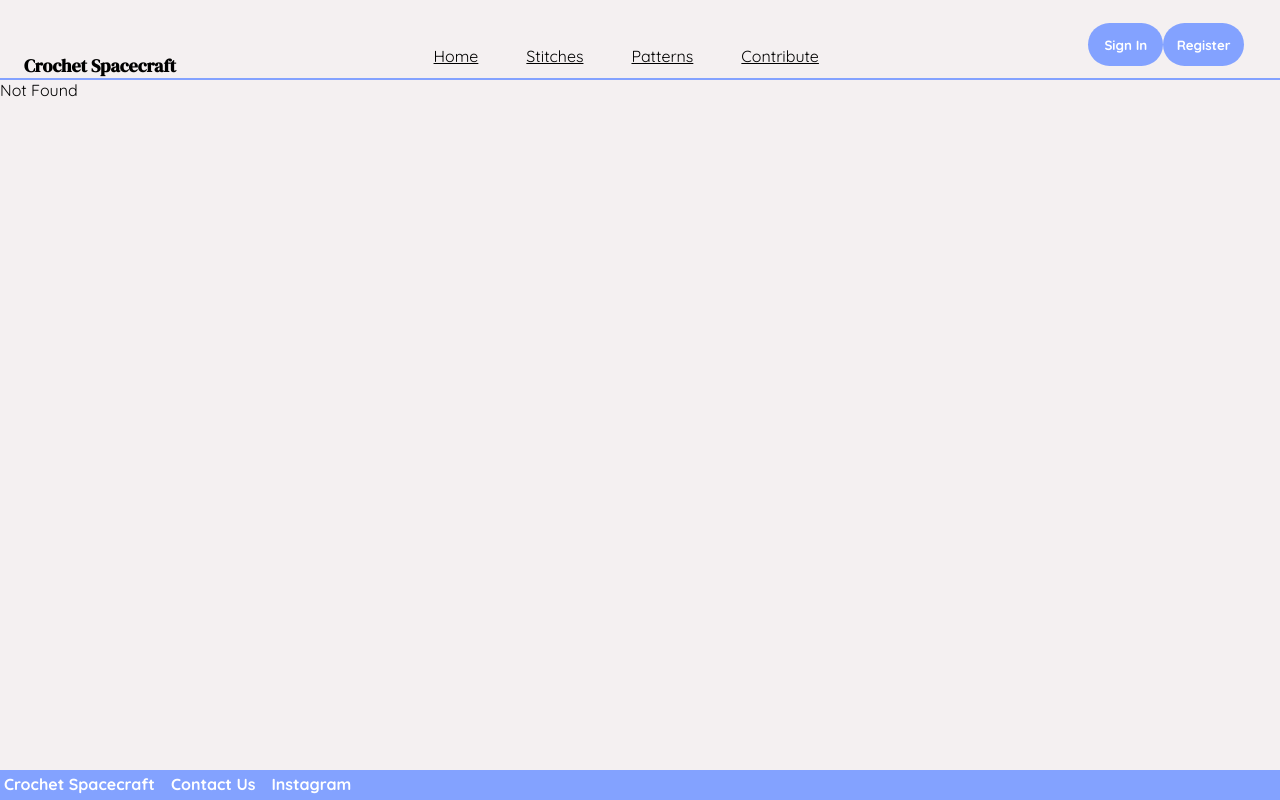
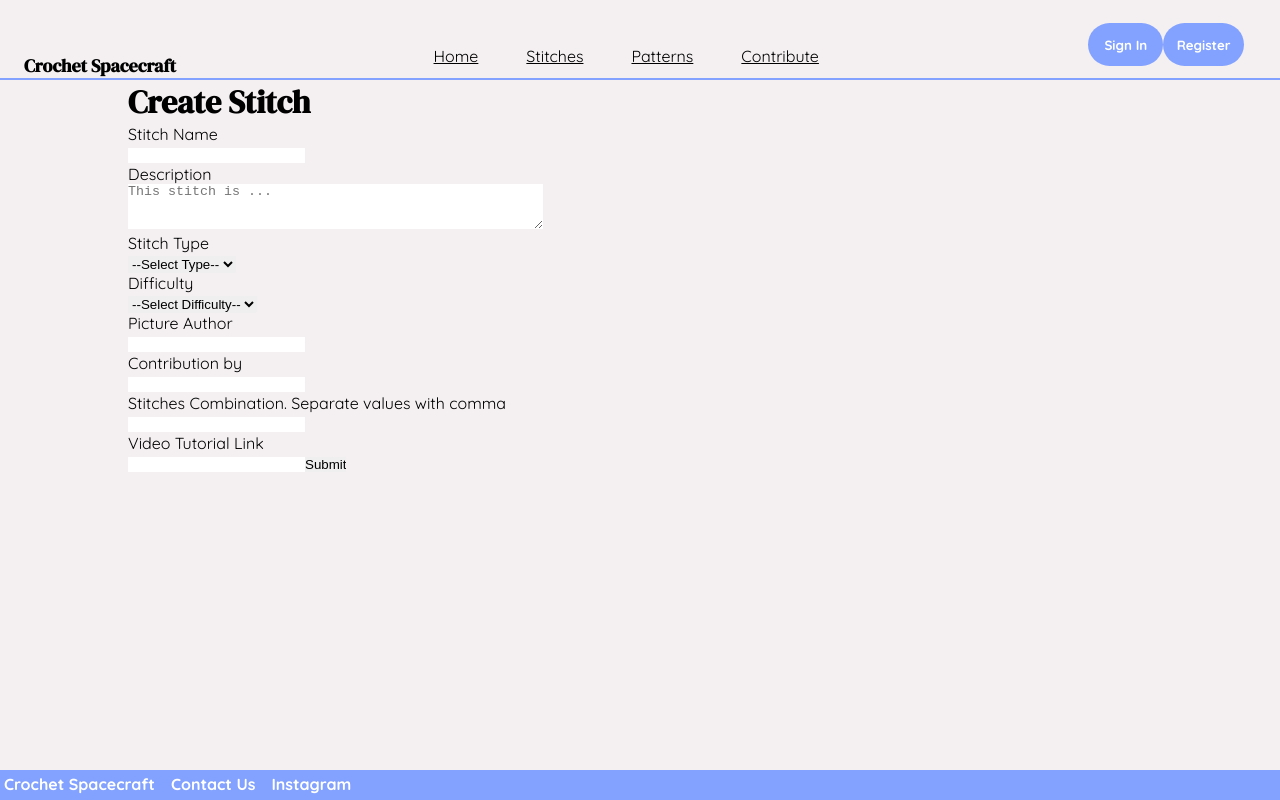
Before and after one commit to elaine2700/Crochet-Pattern-Translate, a React (Create React App) app in the folder frontend/: page /content-management/stitches/create in a window 1280 px wide. Before the commit this address had no page. Built offline with nearby package versions, Linux system fonts and the light colour scheme.

Commit message:
Added Content Management (Create Stitch) Pages

```diff
--- a/frontend/src/App.js
+++ b/frontend/src/App.js
@@ -9,7 +9,7 @@ import PatternsGallery from './Pages/PatternsGallery';
 import Contact from './Pages/Contact';
 import StitchDetail from './Pages/StitchDetail';
 import PatternDetail from './Pages/PatternDetail';
-import Create from './Pages/Create';
+import Create from './Pages/ContentManagement/Stitches/Create';
 
 function App() {
 
@@ -23,7 +23,7 @@ function App() {
         <Route path='/contact' element={<Contact/>}/>
         <Route path='/stitch-details/:id' element={<StitchDetail/>}/>
         <Route path='/pattern-details' element={<PatternDetail/>}/>
-        <Route path='/create' element={<Create/>}/>
+        <Route path='/content-management/stitches/create' element={<Create/>}/>
         <Route path='*' element={<div>Not Found</div>}/>
       </Routes>
       <footer>
--- a/frontend/src/Components/Search Bar/SearchBar.jsx
+++ b/frontend/src/Components/Search Bar/SearchBar.jsx
@@ -23,7 +23,7 @@ const SearchBar = ({setFilterStitches, stitchesList}) => {
     <div className={searchbarStyles.container}>
       <div className={searchbarStyles.bar}>
         <HiSearch/>
-        <label
+        <label className={searchbarStyles.label}
         htmlFor='stitch-search'
         id='search-label'>Search</label>
         <input
--- a/frontend/src/Components/Search Bar/searchbar.module.css
+++ b/frontend/src/Components/Search Bar/searchbar.module.css
@@ -23,6 +23,6 @@
     color: var(--lightblue);
 }
 
-label{
+.label{
     display: none;
 }
--- /dev/null
+++ b/frontend/src/Pages/ContentManagement/Stitches/Create.jsx
@@ -0,0 +1,137 @@
+import React, { useState, useEffect } from 'react'
+import axios from 'axios'
+
+const Create = () => {
+
+  const [stitchName, setStitchName] = useState('')
+  const [description, setDescription] = useState('')
+  const [stitchType, setStitchType] = useState('');
+  const [contributedBy, setContributedBy] = useState('');
+  const [difficulty, setDifficulty] = useState('');
+  const [stitchPicture, setStitchPicture] = useState('');
+  const [picAuthor, setPicAuthor] = useState('');
+
+  const [combinationText, setCombinationText] = useState("");
+  let combination = []
+
+  const [tutorialLink, setTutorialLink] = useState('');
+
+  const separateCommas = (text) =>{
+    combination = text.split(',');
+  }
+
+
+  const handleSubmit = (event) => {
+
+    event.preventDefault();
+
+    console.log('Adding stitch or pattern..');
+
+    separateCommas(combinationText);
+
+
+
+    const data = {
+      stitchName,
+      description,
+      stitchType,
+      contributedBy,
+      difficulty,
+      picture:{
+        stitchPicture,
+        picAuthor
+      },
+      combination,
+      tutorialLink
+    }
+
+    console.log(data);
+
+    /*const dummyData = {
+      stitchName: 'Moss Stitch',
+      stitchType: 'Combination',
+      abbreviation: '',
+      contributionBy: 'Crochet Spacecraft',
+      difficulty: 'Medium',
+      picture: {
+        src: 'logo192.png',
+        picAuthor: 'Andre'
+      },
+      stitchesCombination:[{stitch:'sc'},{stitch:'dc'}],
+      textTutorial: 'do this, then do that',
+      videoTutorial: 'video Link'
+    }
+    */
+
+
+
+
+    /*
+    axios
+      .post('http://localhost:3030/stitches', data)
+      .then(() => {
+        console.log('Book Created Succesfully')
+      })
+      .catch((error) => {
+        console.log('Oops...')
+        console.log(error);
+      })
+    */
+  }
+
+  return (
+
+    <div className='container'>
+      <h1>Create Stitch</h1>
+      <form onSubmit={handleSubmit}>
+        <label htmlFor='stitch-name'>Stitch Name</label>
+        <input id='stitch-name' name='stitch-name' value={stitchName} onChange={e => setStitchName(e.target.value)} type='text' required></input>
+
+        <label htmlFor='stitch-description'>Description</label>
+        <textarea id='stitch-description' name='stitch-description' value={description} rows='3' cols='50'
+        placeholder='This stitch is ...'
+        onChange={e => setDescription(e.target.value)}></textarea>
+
+        <label htmlFor='stitch-type' >Stitch Type</label>
+        <select id='stitch-type' value={stitchType} onChange={e => setStitchType(e.target.value)}>
+          <option value="" disabled>--Select Type--</option>
+          <option value="basic">Basic</option>
+          <option value="combination">Combination</option>
+        </select>
+
+        <label htmlFor='stitch-difficulty'>Difficulty</label>
+        <select id='stitch-difficulty' value={difficulty} onChange={e=> setDifficulty(e.target.value)}>
+          <option value="" disabled>--Select Difficulty--</option>
+          <option value="easy">Easy</option>
+          <option value="medium">Medium</option>
+          <option value="expert">Expert</option>
+        </select>
+
+        {
+          /*
+          <label>Upload a picture</label>
+          <input type='file' onChange={}/>
+          */
+        }
+
+        <label htmlFor='stitch-picauthor'>Picture Author</label>
+        <input id='stitch-picauthor' value={picAuthor} type='text' onChange={e => setPicAuthor(e.target.value)}/>
+
+        <label htmlFor='stitch-contribution'>Contribution by</label>
+        <input id='stitch-contribution' value={contributedBy} type='text' onChange={e => setContributedBy(e.target.value)}/>
+
+        {/*Separate values with comma*/}
+        <label htmlFor='stitch-combination'>Stitches Combination. Separate values with comma</label>
+        <input id='stitch-combination' value={combinationText} type='text' onChange={e=> setCombinationText(e.target.value)} />
+
+        <label htmlFor='stitch-tutorial'>Video Tutorial Link</label>
+        <input id='stitch-tutorial' value={tutorialLink} type='text' onChange={e => setTutorialLink(e.target.value)}/>
+
+        <input type='submit' value='Submit'/>
+      </form>
+
+    </div>
+  )
+}
+
+export default Create
--- a/frontend/src/Pages/Create.jsx
+++ /dev/null
@@ -1,53 +0,0 @@
-import React, { useState, useEffect } from 'react'
-import axios from 'axios'
-
-const Create = () => {
-
-  const [stitchName, setStitch] = useState('Popcorn')
-  const [stitchType, setStitchType] = useState('Combination');
-
-  const handleCreation = () => {
-    console.log('Adding stitch or pattern..')
-
-    const data = {
-      stitchName: 'Moss Stitch',
-      stitchType: 'Combination',
-      abbreviation: '',
-      contributionBy: 'Crochet Spacecraft',
-      difficulty: 'Medium',
-      picture: {
-        src: 'logo192.png',
-        picAuthor: 'Andre'
-      },
-      stitchesCombination:[{stitch:'sc'},{stitch:'dc'}],
-      textTutorial: 'do this, then do that',
-      videoTutorial: 'video Link'
-    }
-    /*const data = {
-      stitchName,
-      stitchType
-    }*/
-
-
-    /*
-    axios
-      .post('http://localhost:3030/stitches', data)
-      .then(() => {
-        console.log('Book Created Succesfully')
-      })
-      .catch((error) => {
-        console.log('Oops...')
-        console.log(error);
-      })
-    */
-
-  }
-  return (
-    <div>
-      <button onClick={handleCreation}>Add pattern</button>
-      <button onClick={handleCreation}>Add stitch</button>
-    </div>
-  )
-}
-
-export default Create
--- a/frontend/src/index.css
+++ b/frontend/src/index.css
@@ -1,3 +1,17 @@
+.container{
+  width: 80vw;
+  max-width: 1200px;
+  margin: 0 auto;
+}
+
+form{
+  display: block;
+}
+
+label{
+  display: block;
+}
+
 body {
   margin: 0;
   -webkit-font-smoothing: antialiased;
```
Also changed, not shown: frontend/src/Pages/ContentManagement/Stitches/Delete.jsx (added, +9 -0 lines), frontend/src/Pages/ContentManagement/Stitches/Edit.jsx (added, +9 -0 lines), frontend/src/Pages/ContentManagement/Stitches/Index.jsx (added, +9 -0 lines).
